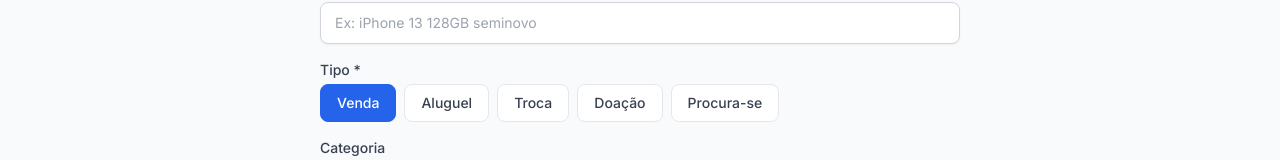
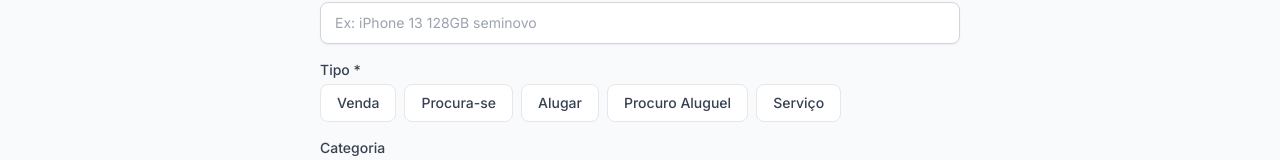
Before and after one commit to julianoferraz/divulguei, a React (Vite) app in the folder packages/web/: page /1/classificados/novo in a window 1280 px wide. Shown: the part 195-355 px from the top of the page. Built offline with nearby package versions, Linux system fonts and the light colour scheme; no server answers.

Commit message:
auto: ClassifiedCreate.tsx

```diff
--- a/packages/web/src/pages/ClassifiedCreate.tsx
+++ b/packages/web/src/pages/ClassifiedCreate.tsx
@@ -6,11 +6,11 @@ import { useAuth } from '../hooks/useAuth';
 import { LoadingSpinner } from '../components/UI';
 
 const TYPES = [
-  { value: 'sale', label: 'Venda' },
-  { value: 'rent', label: 'Aluguel' },
-  { value: 'exchange', label: 'Troca' },
-  { value: 'donation', label: 'Doação' },
-  { value: 'wanted', label: 'Procura-se' },
+  { value: 'sell', label: 'Venda' },
+  { value: 'buy', label: 'Procura-se' },
+  { value: 'rent_offer', label: 'Alugar' },
+  { value: 'rent_search', label: 'Procuro Aluguel' },
+  { value: 'service', label: 'Serviço' },
 ];
 
 export default function ClassifiedCreate() {
```
